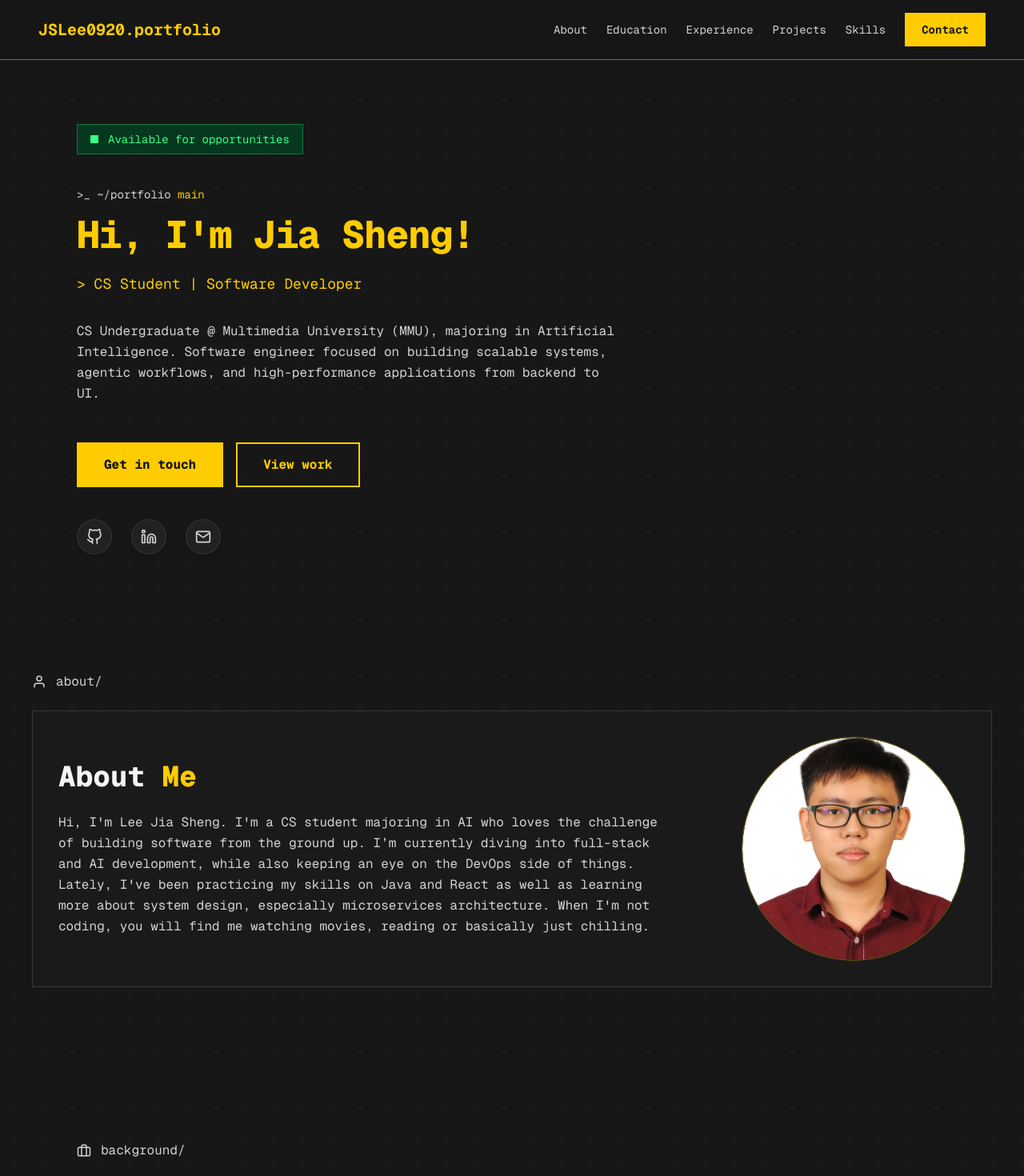
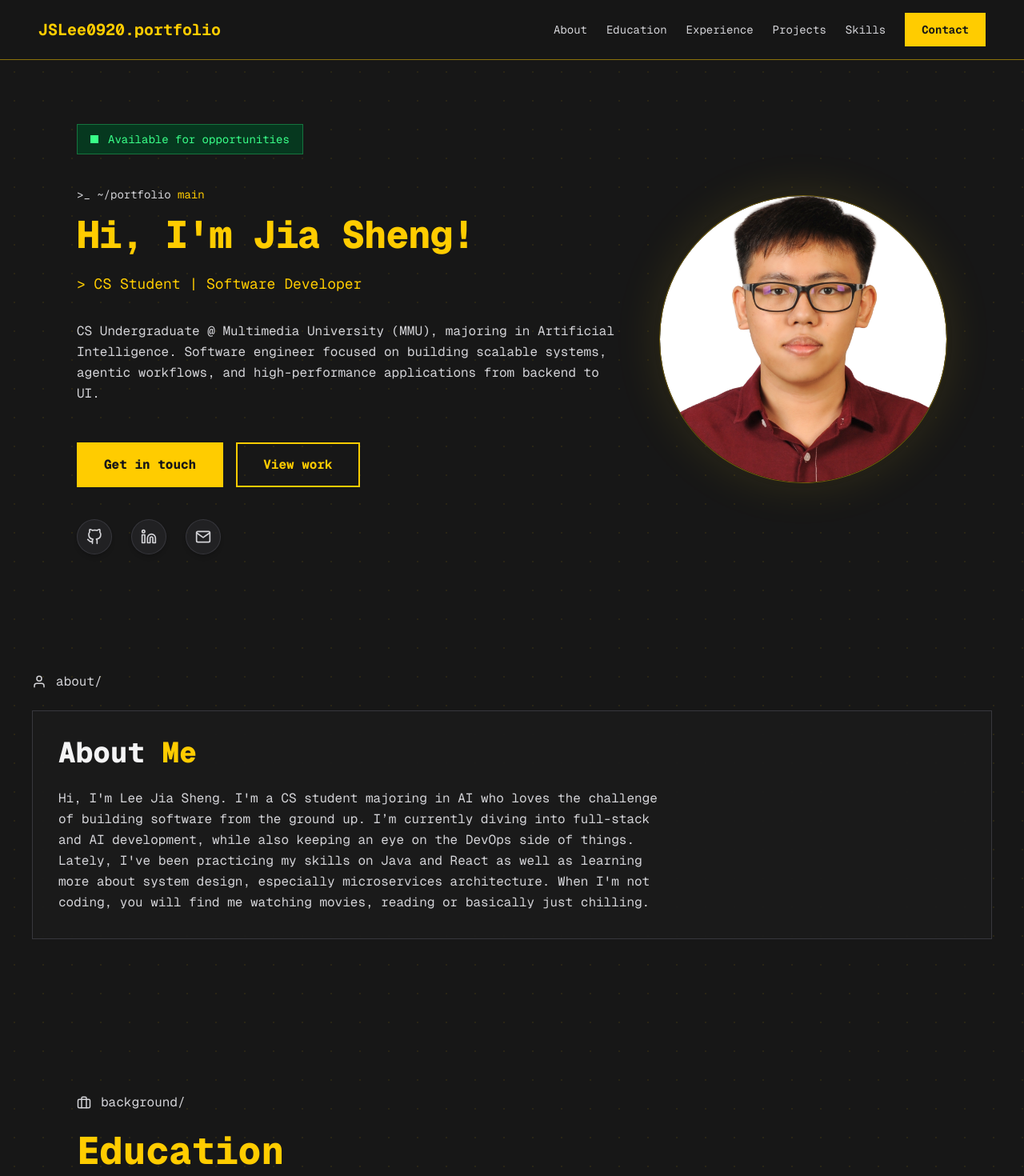
Before and after one commit to JSLee0920/my-portfolio, a Next.js app: page / in a window 1280 px wide. Shown: the top 1470 px of the page at 80% size. Built offline with nearby package versions, Linux system fonts and the light colour scheme.

Commit message:
feat: update pic

```diff
--- a/src/app/components/sections/About.tsx
+++ b/src/app/components/sections/About.tsx
@@ -1,4 +1,3 @@
-import Image from "next/image";
 import { FiUser } from "react-icons/fi";
 import { PortfolioCard } from "../PortfolioCard";
 import { SectionLabel } from "../SectionLabel";
@@ -8,33 +7,19 @@ export const About = () => {
     <section id="about" className="px-6 pt-10 pb-24 sm:px-12 md:px-10">
       <div className="mx-auto w-full max-w-7xl">
         <SectionLabel icon={FiUser}>about</SectionLabel>
-        <PortfolioCard className="grid gap-10 md:grid-cols-[minmax(0,1fr)_280px] md:items-center">
-          <div>
-            <h2 className="mb-6 text-4xl font-extrabold text-zinc-100">
-              About <span className="text-terminal-yellow">Me</span>
-            </h2>
-            <p className="mb-0 max-w-3xl leading-relaxed text-zinc-300">
-              Hi, I'm Lee Jia Sheng. I'm a CS student majoring in AI who loves
-              the challenge of building software from the ground up. I’m
-              currently diving into full-stack and AI development, while also
-              keeping an eye on the DevOps side of things. Lately, I've been
-              practicing my skills on Java and React as well as learning more
-              about system design, especially microservices architecture. When
-              I'm not coding, you will find me watching movies, reading or
-              basically just chilling.
-            </p>
-          </div>
-
-          <div className="mx-auto w-full max-w-64 overflow-hidden rounded-full border border-terminal-yellow/40 bg-zinc-950/40 md:max-w-none">
-            <Image
-              src="/profile-pic.jpg"
-              alt="Lee Jia Sheng"
-              width={2540}
-              height={3556}
-              className="aspect-square h-auto w-full rounded-full object-cover object-center"
-              priority
-            />
-          </div>
+        <PortfolioCard>
+          <h2 className="mb-6 text-4xl font-extrabold text-zinc-100">
+            About <span className="text-terminal-yellow">Me</span>
+          </h2>
+          <p className="mb-0 max-w-3xl leading-relaxed text-zinc-300">
+            Hi, I'm Lee Jia Sheng. I'm a CS student majoring in AI who loves the
+            challenge of building software from the ground up. I’m currently
+            diving into full-stack and AI development, while also keeping an eye
+            on the DevOps side of things. Lately, I've been practicing my skills
+            on Java and React as well as learning more about system design,
+            especially microservices architecture. When I'm not coding, you will
+            find me watching movies, reading or basically just chilling.
+          </p>
         </PortfolioCard>
       </div>
     </section>
--- a/src/app/components/sections/Hero.tsx
+++ b/src/app/components/sections/Hero.tsx
@@ -1,5 +1,6 @@
-import { SocialLink } from "@/app/types";
+import Image from "next/image";
 import { FiGithub, FiLinkedin, FiMail } from "react-icons/fi";
+import type { SocialLink } from "@/app/types";
 
 const socialLinks: SocialLink[] = [
   { href: "https://github.com/JSLee0920", label: "GitHub", Icon: FiGithub },
@@ -14,7 +15,8 @@ const socialLinks: SocialLink[] = [
 export const Hero = () => {
   return (
     <section className="flex min-h-screen px-6 pt-12 sm:px-12 md:px-24">
-      <div className="mx-auto flex w-full max-w-7xl flex-col items-start justify-center">
+      <div className="mx-auto grid w-full max-w-7xl items-center gap-12 py-24 lg:grid-cols-[minmax(0,1fr)_360px]">
+        <div className="flex flex-col items-start">
           <div className="mb-10 inline-flex items-center gap-3 border border-terminal-green/30 bg-badge-green px-4 py-2 text-sm text-terminal-green selection:bg-terminal-green selection:text-black-bg">
             <span className="relative flex h-2.5 w-2.5">
               <span className="absolute inline-flex h-full w-full animate-ping bg-terminal-green opacity-75" />
@@ -36,10 +38,10 @@ export const Hero = () => {
           </p>
 
           <p className="mb-12 max-w-2xl leading-relaxed text-zinc-300">
-          CS Undergraduate @ Multimedia University (MMU), majoring in Artificial
-          Intelligence. Software engineer focused on building scalable systems,
-          agentic workflows, and high-performance applications from backend to
-          UI.
+            CS Undergraduate @ Multimedia University (MMU), majoring in
+            Artificial Intelligence. Software engineer focused on building
+            scalable systems, agentic workflows, and high-performance
+            applications from backend to UI.
           </p>
 
           <div className="mb-2 flex gap-4">
@@ -72,6 +74,18 @@ export const Hero = () => {
             ))}
           </div>
         </div>
+
+        <div className="mx-auto w-full max-w-72 overflow-hidden rounded-full border border-terminal-yellow/40 bg-zinc-950/40 shadow-[0_0_60px_rgba(250,204,21,0.12)] lg:mr-0 lg:max-w-none">
+          <Image
+            src="/profile-pic.jpg"
+            alt="Lee Jia Sheng"
+            width={2540}
+            height={3556}
+            className="aspect-square h-auto w-full rounded-full object-cover object-center"
+            priority
+          />
+        </div>
+      </div>
     </section>
   );
 };
```
Lines whose indentation alone changed are shown as unchanged.
